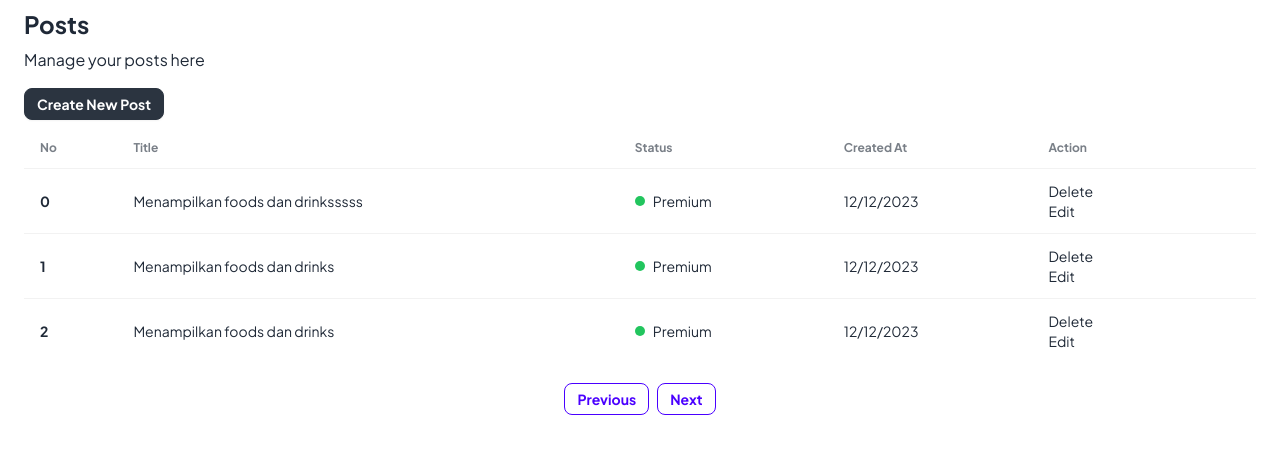
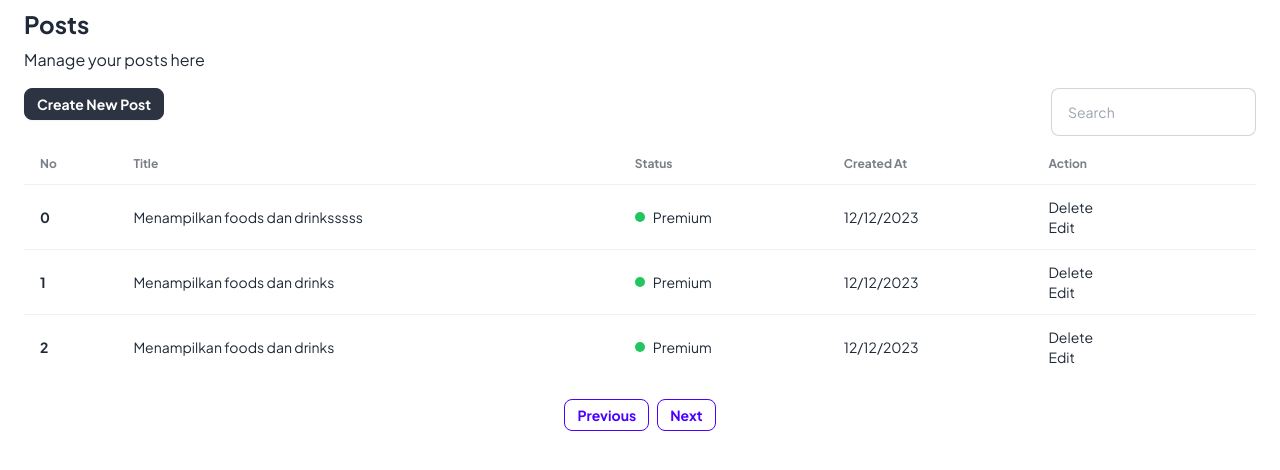
Before and after one commit to yaffalhakim1/medium-but-lite, a Next.js app: page /admin/posts in a window 1280 px wide. Shown: the top 470 px of the page. Built offline with nearby package versions, Linux system fonts and the light colour scheme; data requests are answered from the project's data file.

Commit message:
feat(admin): add ability to search in posts

```diff
--- a/db.json
+++ b/db.json
@@ -7,7 +7,7 @@
       "expired_subs": "2023-01-15",
       "role": "admin",
       "password": "admin",
-      "isPremiumUser": true,
+      "isPremiumUser": false,
       "subscriptionPlan": {
         "type": "monthly",
         "expired_date": "2023-01-15"
@@ -19,21 +19,25 @@
       "name": "Alice Smith",
       "email": "alice@example.com",
       "password": "alice",
-      "like": [3],
+      "like": [
+        3
+      ],
       "role": "user",
-      "isPremiumUser": true,
+      "isPremiumUser": false,
       "subscriptionPlan": {
         "type": "monthly",
         "expired_date": "2023-01-15"
       },
       "subscriptionPlan.expired_date": null,
-      "expiredDate": "2024-01-11"
+      "expiredDate": ""
     },
     {
       "id": 3,
       "name": "Yafi Smith",
       "email": "yafi@example.com",
-      "like": [3],
+      "like": [
+        3
+      ],
       "role": "user",
       "isPremiumUser": false,
       "subscriptionPlan": {
@@ -46,7 +50,9 @@
       "id": 4,
       "name": "Yafi Alhakim",
       "email": "yafialhakim@example.com",
-      "like": [3],
+      "like": [
+        3
+      ],
       "role": "user",
       "isPremiumUser": true,
       "subscriptionPlan": {
@@ -59,7 +65,9 @@
       "id": 5,
       "name": "Yafi Alhakim",
       "email": "yafialhakim@example.com",
-      "like": [3],
+      "like": [
+        3
+      ],
       "role": "user",
       "isPremiumUser": true,
       "subscriptionPlan": {
@@ -72,7 +80,9 @@
       "id": 6,
       "name": "Yafi Alhakim",
       "email": "yafialhakim@example.com",
-      "like": [3],
+      "like": [
+        3
+      ],
       "role": "user",
       "isPremiumUser": true,
       "subscriptionPlan": {
@@ -85,7 +95,9 @@
       "id": 7,
       "name": "Yafi Alhakim",
       "email": "yafialhakim@example.com",
-      "like": [3],
+      "like": [
+        3
+      ],
       "role": "user",
       "isPremiumUser": true,
       "subscriptionPlan": {
@@ -98,7 +110,9 @@
       "id": 8,
       "name": "Yafi Alhakim",
       "email": "yafialhakim@example.com",
-      "like": [3],
+      "like": [
+        3
+      ],
       "role": "user",
       "isPremiumUser": true,
       "subscriptionPlan": {
@@ -111,7 +125,9 @@
       "id": 9,
       "name": "Yafi Alhakim",
       "email": "yafialhakim@example.com",
-      "like": [3],
+      "like": [
+        3
+      ],
       "role": "user",
       "isPremiumUser": true,
       "subscriptionPlan": {
@@ -126,7 +142,10 @@
       "title": "Menampilkan foods dan drinksssss",
       "content": "oajajdaojwaojdwdoadinadonaodnand",
       "isPremium": true,
-      "category": ["Polithics", "Tech"],
+      "category": [
+        "Polithics",
+        "Tech"
+      ],
       "created_at": "2023-12-12T07:57:40.290Z",
       "img": "",
       "id": 1,
@@ -135,7 +154,10 @@
         "content": "",
         "isPremium": false,
         "img": "",
-        "category": ["Anime", "Tech"],
+        "category": [
+          "Anime",
+          "Tech"
+        ],
         "createdAt": "2023-12-12T07:42:02.951Z"
       }
     },
@@ -143,7 +165,9 @@
       "title": "Menampilkan foods dan drinks",
       "content": "aaaaaaaaaaaaaaaaaaaaaaaaaaaaaaaaa",
       "isPremium": true,
-      "category": ["Tech"],
+      "category": [
+        "Tech"
+      ],
       "created_at": "2023-12-12T08:21:18.956Z",
       "img": "http://res.cloudinary.com/dywbf3czv/image/upload/v1702369301/ufphqoadp33lmya9wrm8.png",
       "id": 2
@@ -152,7 +176,10 @@
       "title": "Menampilkan foods dan drinks",
       "content": "aaaaaaaaaaaaaaaaaaaaaaaaaaaaaaaaa",
       "isPremium": true,
-      "category": ["Anime", "Polithics"],
+      "category": [
+        "Anime",
+        "Polithics"
+      ],
       "created_at": "2023-12-12T08:55:00.141Z",
       "img": "http://res.cloudinary.com/dywbf3czv/image/upload/v1702369852/onhct4htt6zpz0xlr8n4.png",
       "id": 3
--- a/lib/useNews.ts
+++ b/lib/useNews.ts
@@ -3,9 +3,14 @@ import { fetcher } from "@/config/fetcher";
 import { INewsElement } from "@/types/news-types";
 import useSWR from "swr";
 
-export const useNews = () => {
+export const useNews = (
+  search?: string,
+  premium?: boolean,
+  page?: number,
+  size?: number
+) => {
   const { data, isLoading, error, mutate } = useSWR<INewsElement[]>(
-    `${BASE_URL}/news`,
+    `${BASE_URL}/news?q=${search}`,
     fetcher
   );
 
--- a/pages/admin/posts/index.tsx
+++ b/pages/admin/posts/index.tsx
@@ -3,6 +3,7 @@ import { BASE_URL } from "@/config/api";
 import { useNews } from "@/lib/useNews";
 import { formatExpirationDate } from "@/lib/utils/user-subs";
 import { INewsElement } from "@/types/news-types";
+import { Menu } from "@headlessui/react";
 import axios from "axios";
 import Link from "next/link";
 import { useRouter } from "next/router";
@@ -10,9 +11,12 @@ import { useState } from "react";
 import { toast } from "sonner";
 
 export default function PostPage() {
-  const { newsError, news, newsLoading, newsMutate } = useNews();
+  const [search, setSearch] = useState("");
+
+  const { newsError, news, newsLoading, newsMutate } = useNews(search);
   const [page, setPage] = useState(1);
-  const [search, setSearch] = useState("");
+  const [status, setStatus] = useState<boolean>();
+
   const router = useRouter();
 
   const handleNextPage = () => {
@@ -45,6 +49,49 @@ export default function PostPage() {
           >
             Create New Post
           </button>
+          <div className="space-x-2 ml-auto items-center">
+            <input
+              type="text"
+              placeholder="Search"
+              className="input input-neutral input-md input-bordered"
+              onChange={(e) => setSearch(e.target.value)}
+            />
+            {/* <Menu as="div" className="relative inline-block text-left">
+              <div>
+                <Menu.Button className="inline-flex justify-center w-full px-4 py-2 text-sm font-medium text-white bg-primary-600 rounded-md hover:bg-primary-700 focus:outline-none focus-visible:ring-2 focus-visible:ring-white focus-visible:ring-opacity-75">
+                  <span className="ml-2 text-black">Filter</span>
+                </Menu.Button>
+              </div>
+              <Menu.Items className="absolute right-0 w-56 mt-2 origin-top-right bg-white divide-y divide-gray-100 rounded-md shadow-lg ring-1 ring-black ring-opacity-5 focus:outline-none">
+                <div className="px-1 py-1 ">
+                  <Menu.Item>
+                    {({ active }) => (
+                      <a
+                        onClick={() => setStatus(true)}
+                        className={`${
+                          active ? "bg-violet-500 text-white" : "text-gray-900"
+                        } group flex rounded-md items-center w-full px-2 py-2 text-sm`}
+                      >
+                        Premium
+                      </a>
+                    )}
+                  </Menu.Item>
+                  <Menu.Item>
+                    {({ active }) => (
+                      <a
+                        onClick={() => setStatus(false)}
+                        className={`${
+                          active ? "bg-violet-500 text-white" : "text-gray-900"
+                        } group flex rounded-md items-center w-full px-2 py-2 text-sm`}
+                      >
+                        Free
+                      </a>
+                    )}
+                  </Menu.Item>
+                </div>
+              </Menu.Items>
+            </Menu> */}
+          </div>
           <div className="form-control"></div>
         </div>
         <div className="flex flex-col h-full w-full">
```
